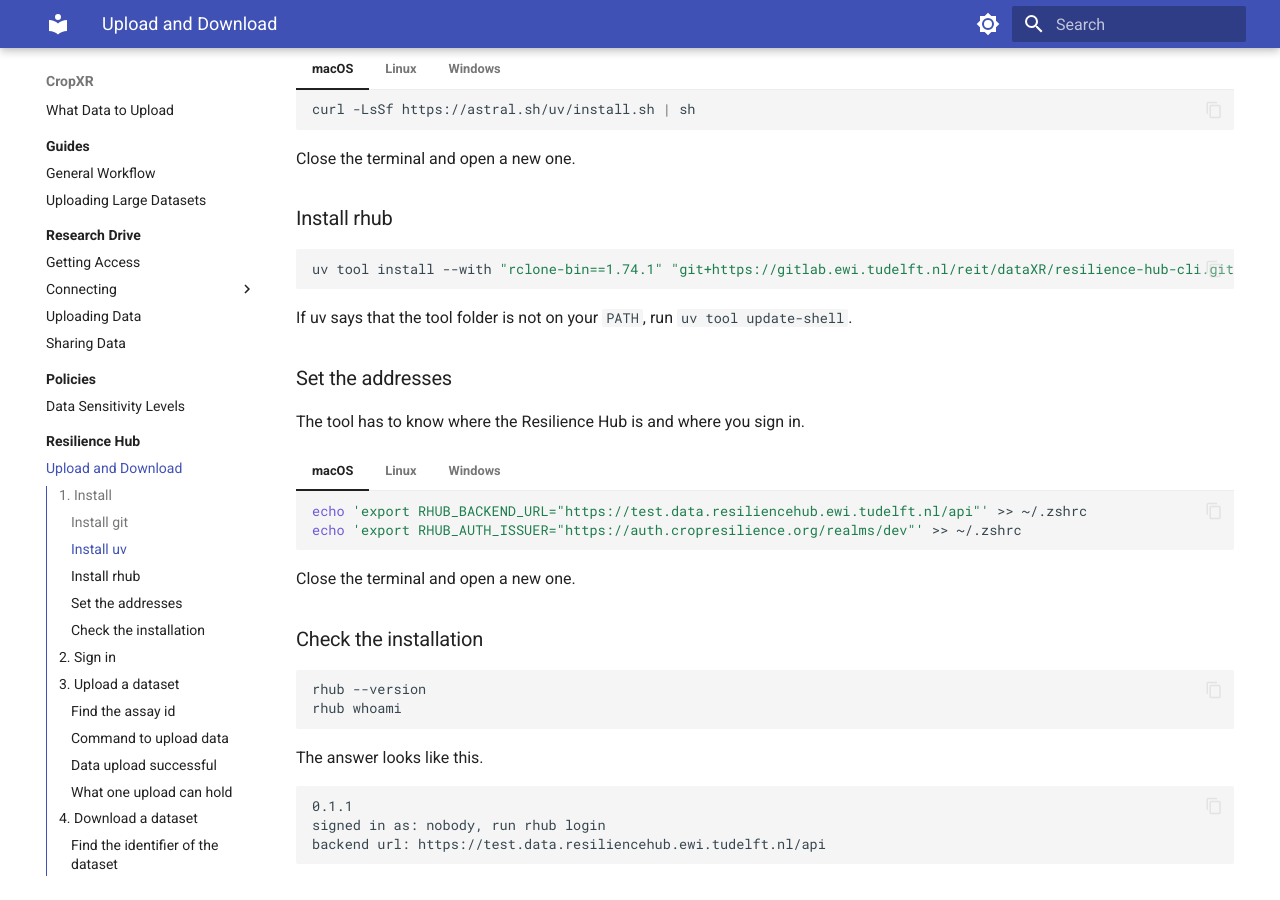
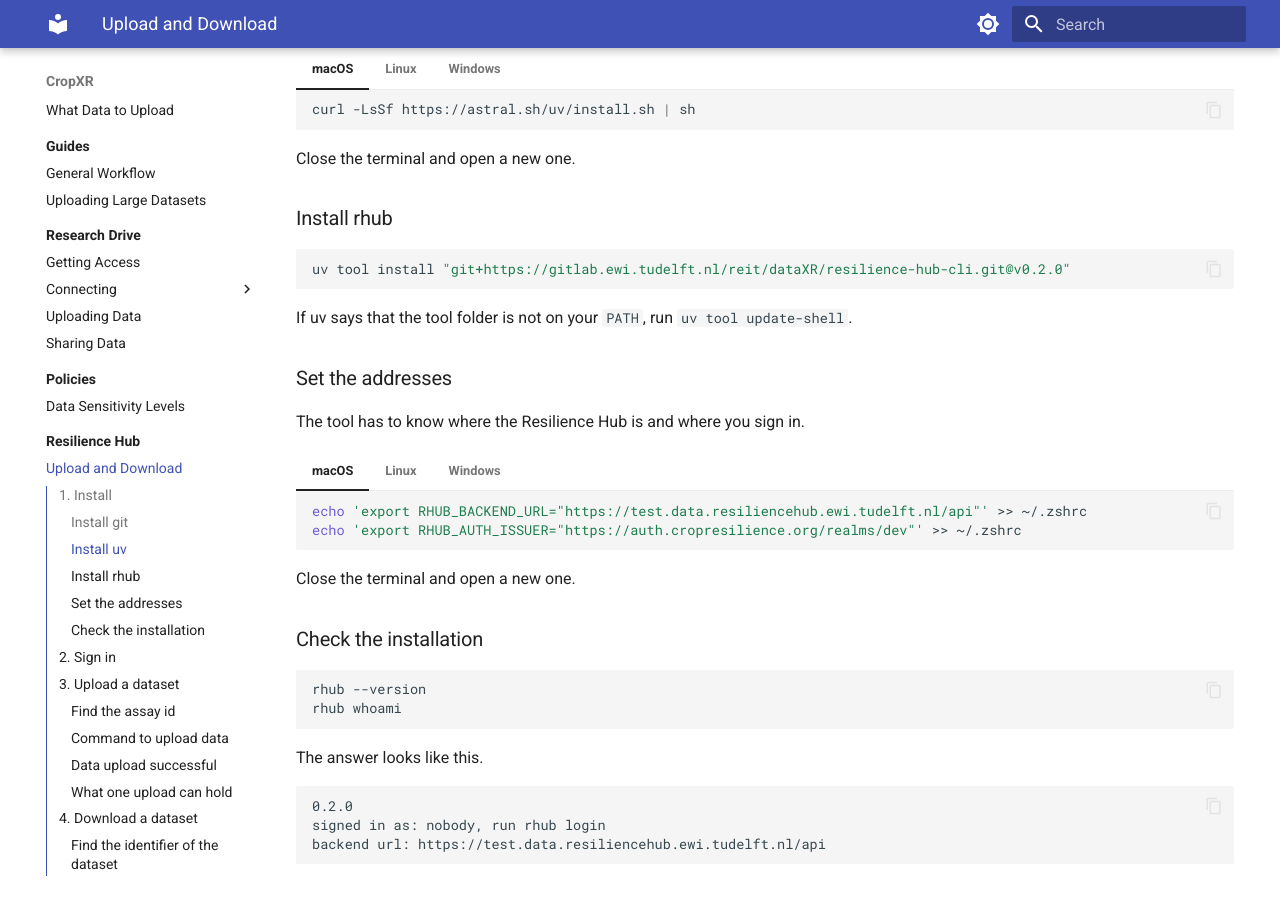
Before and after one commit to CropXR/documentation, an MkDocs documentation site: the page built from docs/resilience-hub/cli-guide.md, in a window 1280 px wide and 900 px high, scrolled down 669 px. Built offline with MkDocs 1.6.1 and Material for MkDocs 9.7.7, drawn with Linux system fonts in a browser that asks for light colours.

Commit message:
docs(resilience-hub): install version 0.2.0, which brings rclone with it

````diff
--- a/docs/resilience-hub/cli-guide.md
+++ b/docs/resilience-hub/cli-guide.md
@@ -57,7 +57,7 @@
 ### Install rhub
 
 ```bash
-uv tool install --with "rclone-bin==1.74.1" "git+https://gitlab.ewi.tudelft.nl/reit/dataXR/resilience-hub-cli.git@v0.1.1"
+uv tool install "git+https://gitlab.ewi.tudelft.nl/reit/dataXR/resilience-hub-cli.git@v0.2.0"
 ```
 
 If uv says that the tool folder is not on your `PATH`, run `uv tool update-shell`.
@@ -99,7 +99,7 @@
 The answer looks like this.
 
 ```
-0.1.1
+0.2.0
 signed in as: nobody, run rhub login
 backend url: https://test.data.resiliencehub.ewi.tudelft.nl/api
 ```
@@ -244,7 +244,7 @@
 
 ## 7. Update or remove the tool
 
-To move to a new version, run the command of [Install rhub](#install-rhub) again, with the new version number in place of `v0.1.1`.
+To move to a new version, run the command of [Install rhub](#install-rhub) again, with the new version number in place of `v0.2.0`.
 
 These commands remove the stored sign-in and the tool.
 
````
